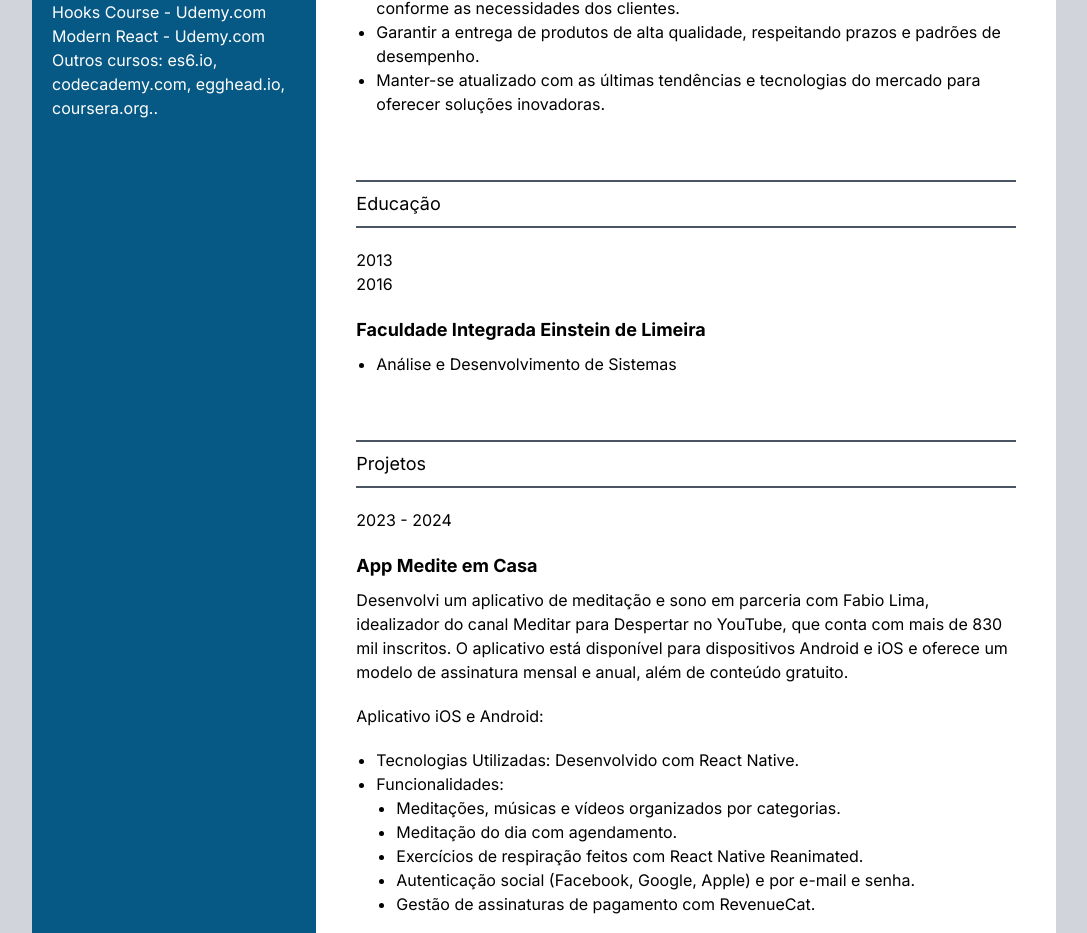
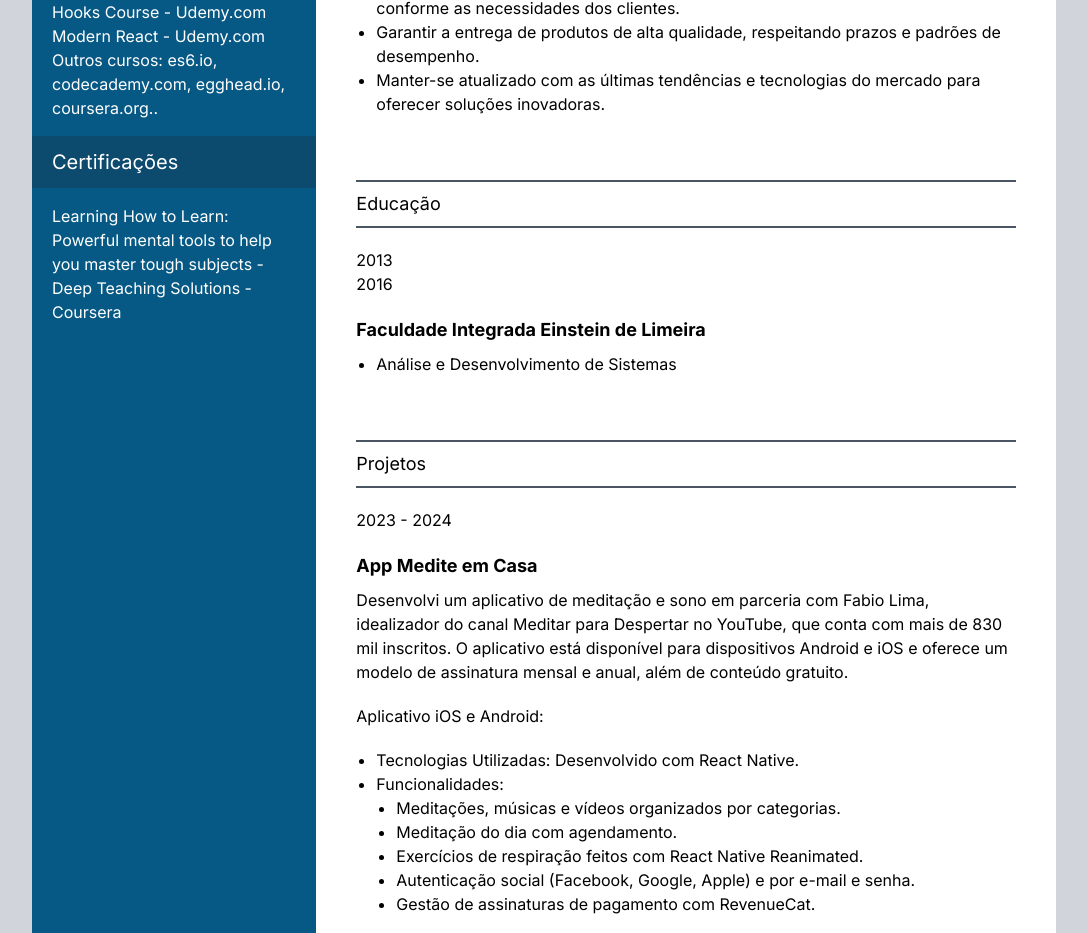
Before and after one commit to jessemezini/jessemezini, a Next.js app: page /resume in a window 1280 px wide. Shown: the part 1088-2021 px from the top of the page, without its empty margins (96-1183 px from the left). Built offline with nearby package versions, Linux system fonts and the light colour scheme.

Commit message:
upd certifications

```diff
--- a/app/resume/page.tsx
+++ b/app/resume/page.tsx
@@ -72,6 +72,15 @@ export default function Resume() {
             <p>Modern React - Udemy.com</p>
             <p>
               Outros cursos: es6.io, codecademy.com, egghead.io, coursera.org..
+            </p>
+          </AsideContainer>
+
+          <AsideTitle text="Certificações" />
+
+          <AsideContainer>
+            <p>
+              Learning How to Learn: Powerful mental tools to help you master
+              tough subjects - Deep Teaching Solutions - Coursera
             </p>
           </AsideContainer>
         </aside>
```
